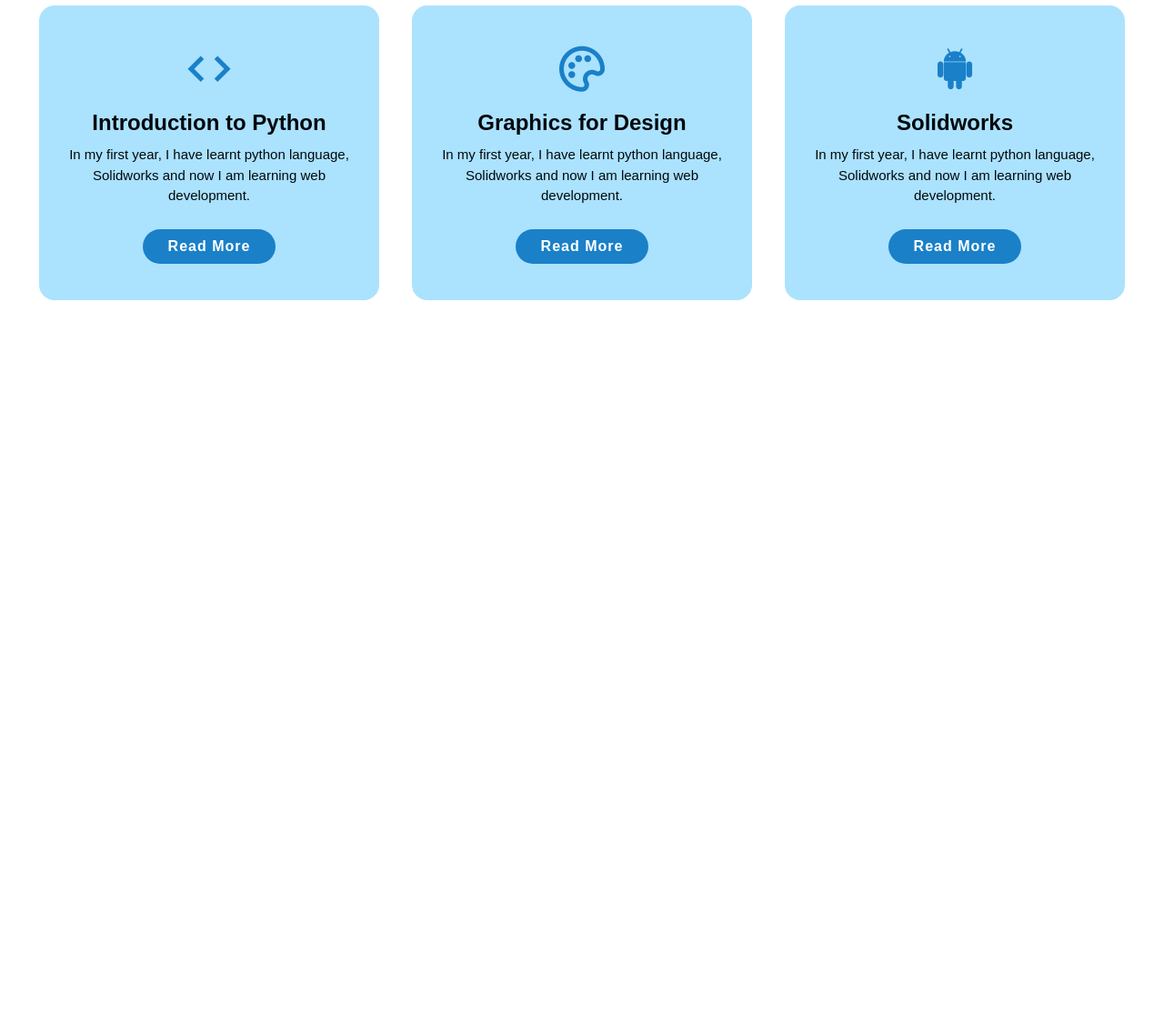
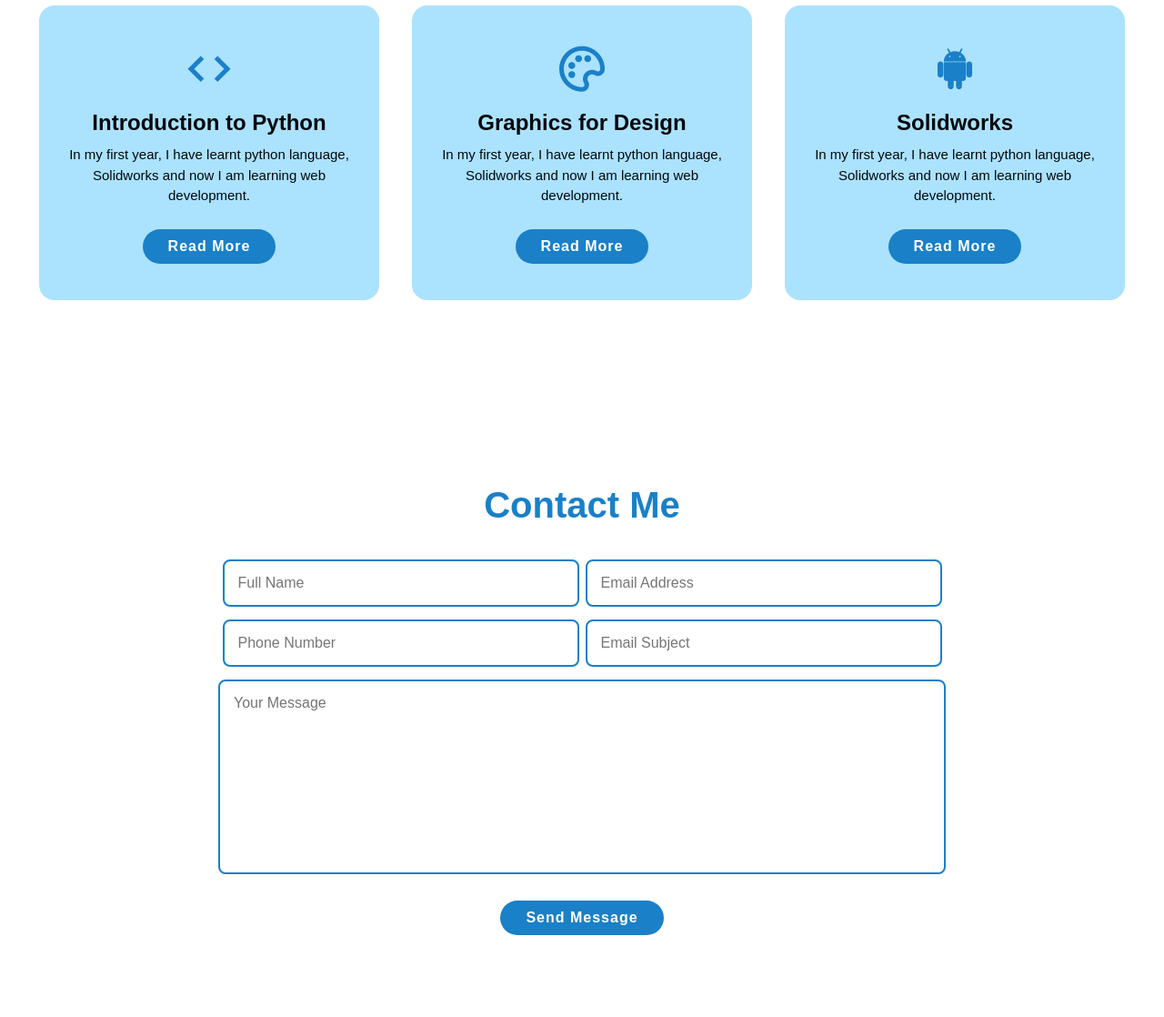
Before and after one commit to bhagyashri-si/my-portfolio, a plain HTML site: page index.html in a window 1280 px wide. Shown: the part 1558-2676 px from the top of the page at 91% size. Before the commit the page ends 1991 px from the top, so only its background shows below. Drawn offline with nearby package versions, Linux system fonts and the light colour scheme; files whose address does not match are found by name.

Commit message:
Added a new contact section

```diff
--- a/index.html
+++ b/index.html
@@ -24,17 +24,15 @@
         <a href="#home">Home</a>
         <a href="#about">About</a>
         <a href="#services">Services</a>
-        <a href="#testimonial">Testimonial</a>
         <a href="#contact">Contact</a>
       </nav>
     </header>
 
     <!-- Home Section Code -->
+
     <section class="home" id="home">
       <div class="home-img">
-        <img
-          src="C:\Users\Bhagyashri Si\OneDrive\Documents\My Work\My Portfolio\Assets\profile2.jpeg"
-        />
+        <img src="Assets/profile2.jpeg"/>
       </div>
 
       <div class="home-content">
@@ -67,6 +65,8 @@
       </div>
     </section>
 
+    <!-- About Me Section code -->
+
     <section class="about" id="about">
       <div class="about-content">
         <h2 class="heading">About <span>Me</span></h2>
@@ -82,12 +82,11 @@
       </div>
 
       <div class="about-img">
-        <img
-          src="C:\Users\Bhagyashri Si\OneDrive\Documents\My Work\My Portfolio\Assets\profile1.jpeg"
-          alt="About Image"
-        />
+        <img src="Assets/profile1.jpeg"/>
       </div>
     </section>
+
+    <!-- My Services section code -->
 
     <section class="services" id="services">
       <h2 class="heading">My <span>Services</span></h2>
@@ -124,5 +123,29 @@
         </div>
       </div>
     </section>
+
+    <!-- Contact Me Section Code -->
+
+    <section class="contact" id="contact">
+      <h2 class="heading">Contact <span>Me</span></h2>
+
+      <form action="#">
+        <div class="input-box">
+          <input type="text" placeholder="Full Name">
+          <input type="email" name="Email" placeholder="Email Address">
+        </div>
+        <div class="input-box">
+          <input type="number" placeholder="Phone Number">
+          <input type="text" placeholder="Email Subject">
+        </div>
+        <textarea name="message" id="" cols="30" rows="10" placeholder="Your Message"></textarea>
+        <input type="submit" value="Send Message" class="btn">
+      </form>
+
+    </section>
+
+
+
+
   </body>
 </html>
--- a/style.css
+++ b/style.css
@@ -181,11 +181,10 @@
     display: flex;
     align-items: center;
     justify-content: center;
-    gap: 3rem;
+    gap: 6rem;
     background: var(--snd-bg-color);
-    max-width: 1200px;
-    margin: 0 auto;
-    padding: 12rem 2% 6rem;
+    max-width: 100%;
+    padding: 12rem 9% 6rem;
 }
 
 .about-img img {
@@ -286,3 +285,54 @@
     margin: 1rem 0 2.5rem;
     line-height: 1.5;
 }
+
+/* Contact Section Code */
+
+.contact {
+    background: var(--bg-color);
+    padding: 10rem 2% 6rem;
+}
+
+.contact .heading {
+    text-align: center;
+}
+
+.contact h2 {
+    margin-bottom: 3rem;
+    color: var(--main-color);
+}
+
+.contact form {
+    max-width: 80rem;
+    margin: 1rem auto;
+    text-align: center;
+    margin-bottom: 3rem;
+}
+
+.contact form .input-box {
+    display: flex;
+    justify-content: center;
+    flex-wrap: wrap;
+}
+
+.contact form .input-box input,
+.contact form textarea {
+    width: 100%;
+    padding: 1.5rem;
+    font-size: 1.6rem;
+    color: var(--text-color);
+    background: var(--bg-color);
+    border-radius: 0.8rem;
+    border: 0.25rem solid var(--main-color);
+    margin: 0.7rem 0;
+    resize: none;
+}
+
+.contact form .input-box input {
+    width: 49%;
+    margin: 0.7rem 0.35rem;
+}
+
+.contact form .btn {
+    margin-top: 2rem;
+}
```
